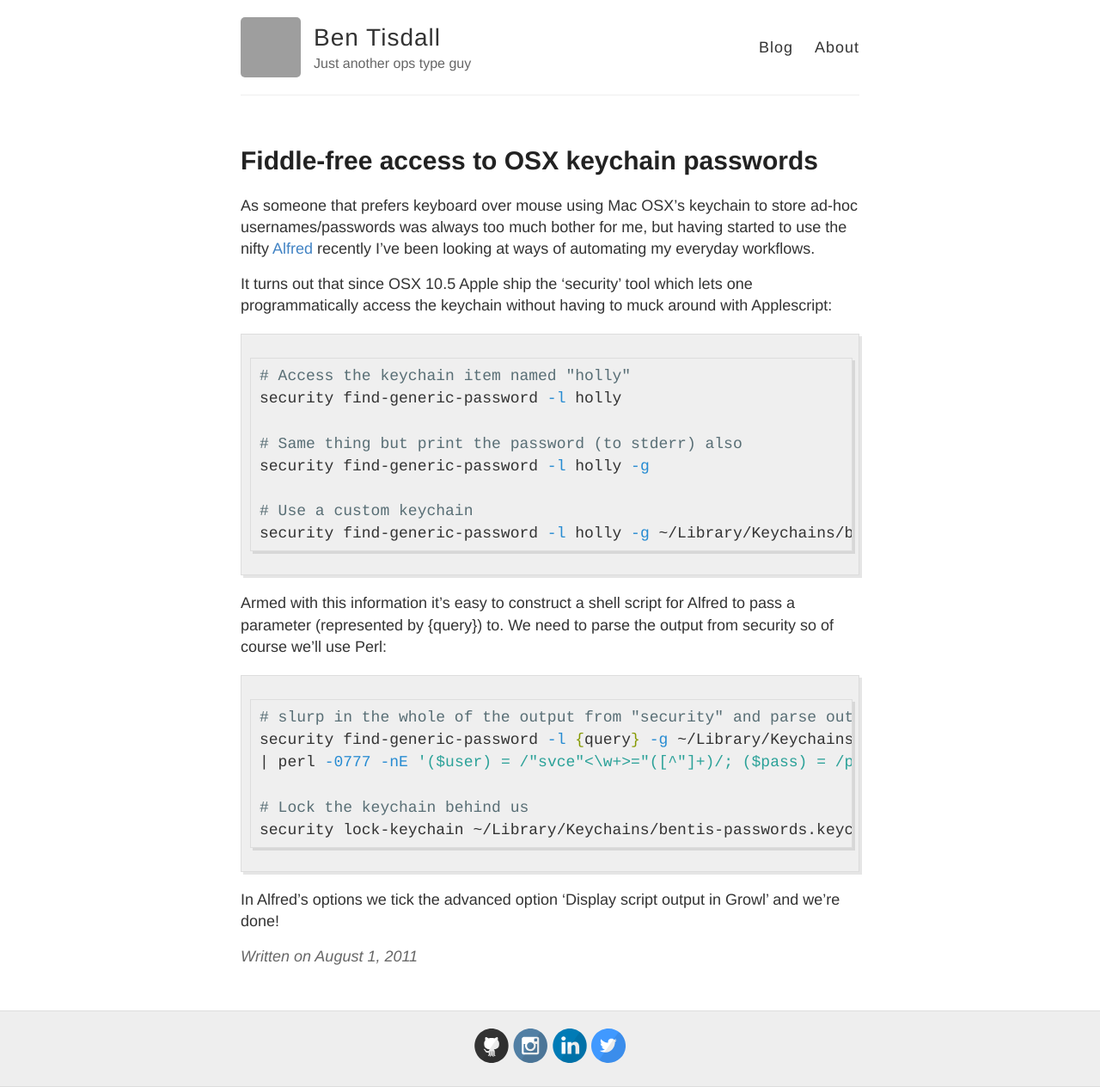
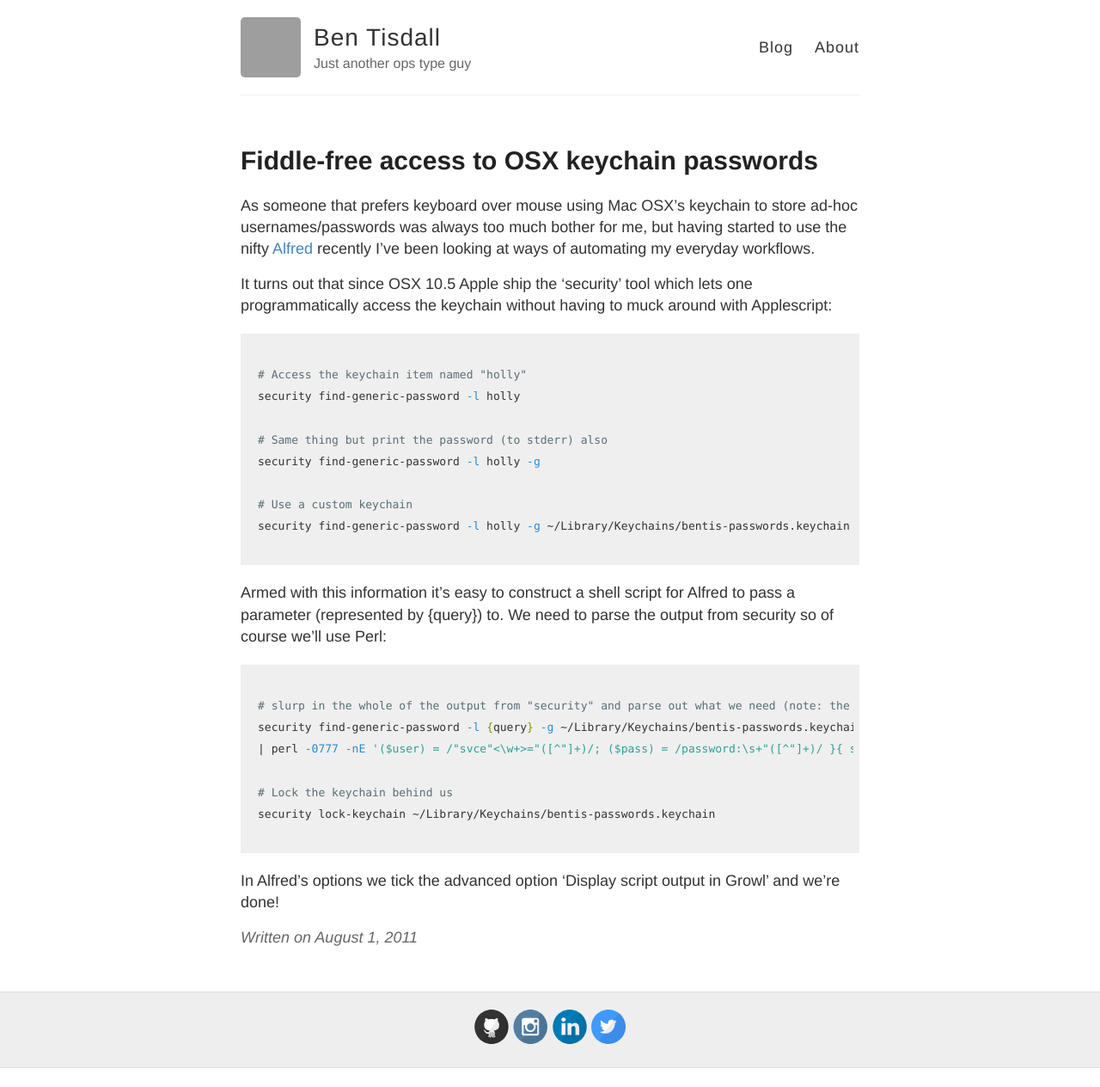
Before and after one commit to btisdall/btisdall.github.io, a Jekyll site: the page built from _posts/2011-08-01-fiddle-free-access-to-keychain-passwords.md, in a window 1280 px wide. Shown: the whole page at 86% size. Built offline with Jekyll 4.4.1, drawn with Linux system fonts in a browser that asks for light colours; our own code applies the rules of GitHub Pages for plain Markdown files; comment, search, counter and statistics services are not loaded; after the commit the page ends 1242 px from its top, so only the background shows below that; grey boxes are pictures that could not be loaded.

Commit message:
Code formatting tweaks.

```diff
--- a/_sass/_highlights.scss
+++ b/_sass/_highlights.scss
@@ -2,16 +2,13 @@
 .highlight {
   background-color: #efefef;
   padding: 7px 7px 7px 10px;
-  border: 1px solid #ddd;
-  -moz-box-shadow: 3px 3px rgba(0,0,0,0.1);
-  -webkit-box-shadow: 3px 3px rgba(0,0,0,0.1);
-  box-shadow: 3px 3px rgba(0,0,0,0.1);
   margin: 20px 0 20px 0;
   overflow: scroll;
 }
 
 code {
-  font-family:'Bitstream Vera Sans Mono','Courier', monospace;
+  font-family: Monaco, Bitstream Vera Sans Mono, Lucida Console, Terminal;
+  font-size: 13px;
 }
 
 .highlight .c { color: #586E75 } /* Comment */
```
